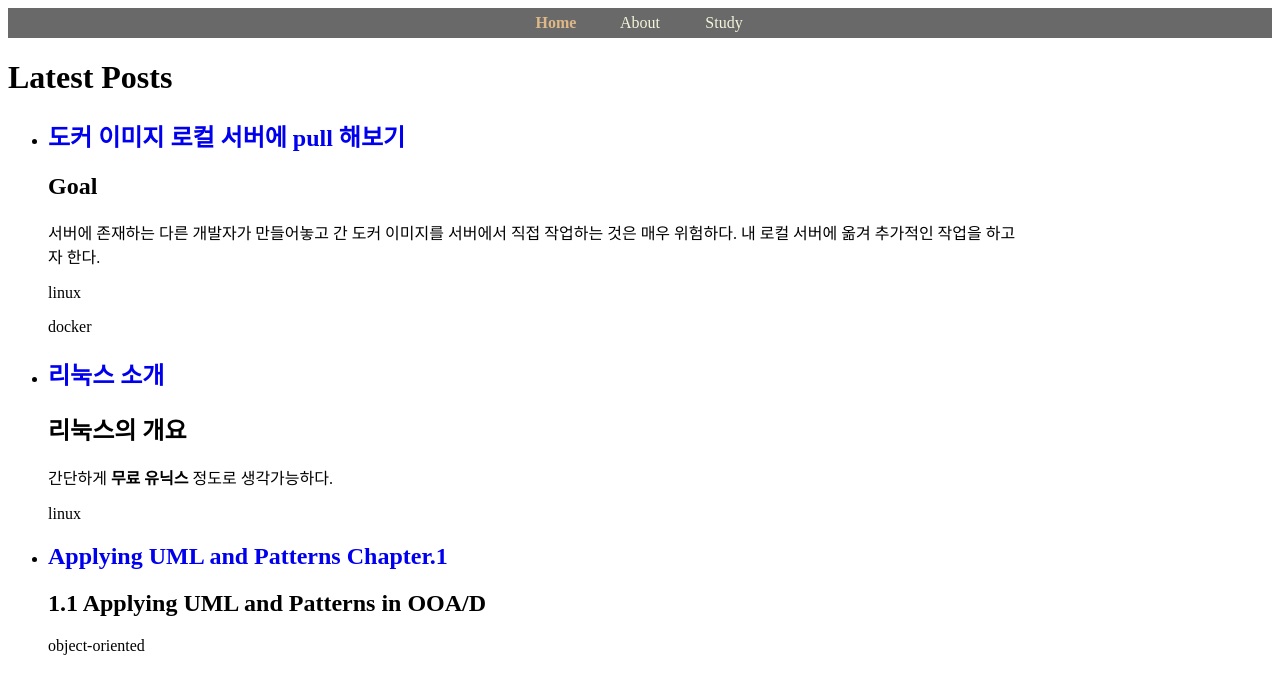
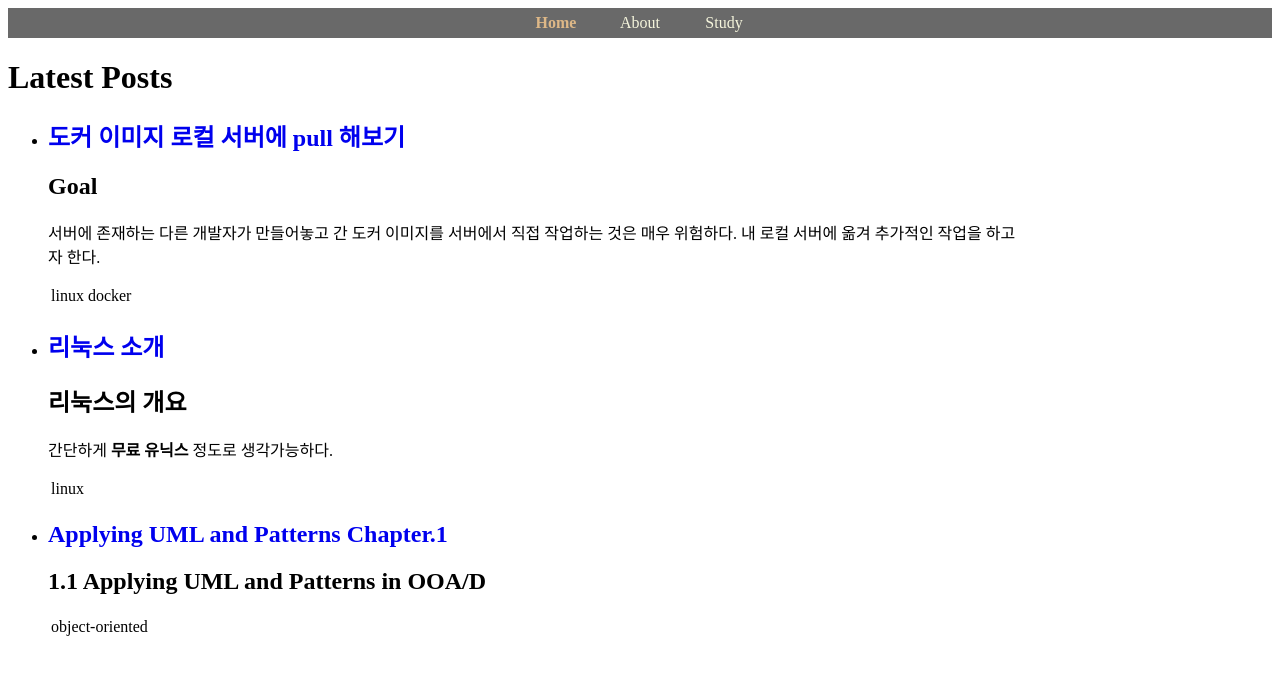
Before and after one commit to BreadKey/breadkey.github.io, a Jekyll site: the page built from index.html, in a window 1280 px wide. Shown: the top 694 px of the page. Built offline with Jekyll 4.4.1, drawn with Linux system fonts in a browser that asks for light colours.

Commit message:
태그 테이블 추가

```diff
--- a/_includes/post_tag.html
+++ b/_includes/post_tag.html
@@ -1,5 +1,7 @@
-<div class="tag-container">
+<table class="tag-container">
 	{% for tag in post.tags %}
-		<p>{{ tag }}</p>
+		<td class="tag-content">
+				{{ tag }}
+		</td>
 	{% endfor %}
-</div>
+</table>
```
